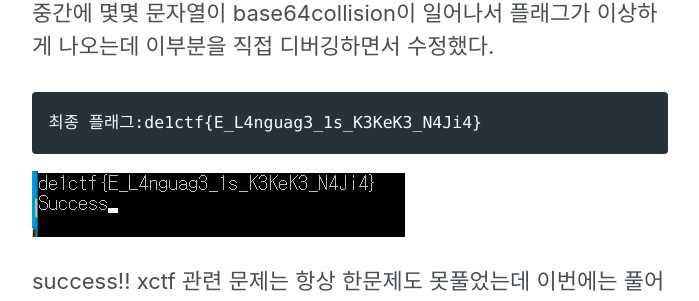
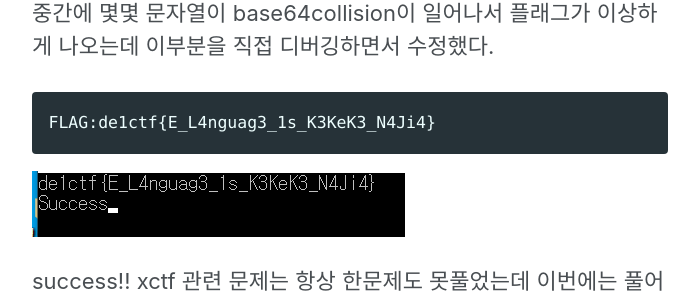
Before and after one commit to slyfizz3/slyfizz3.github.io, a Jekyll site: the page built from _posts/2019-08-06-de1ctf2019-Re_Sign.md, in a window 1280 px wide and 900 px high, scrolled down 3573 px. Shown: the part 147-448 px from the top of the window, without its empty margins (290-989 px from the left). Built offline with Jekyll 4.4.1, drawn with Linux system fonts in a browser that asks for light colours; cached includes are drawn as plain includes; nearby versions of some CDN libraries.

Commit message:
Update 2019-08-06-de1ctf2019-Re_Sign.md

````diff
--- a/_posts/2019-08-06-de1ctf2019-Re_Sign.md
+++ b/_posts/2019-08-06-de1ctf2019-Re_Sign.md
@@ -64,7 +64,7 @@ de1ctf{EBL4Zguag3B1sBK3KeJ3_MtJi4
 중간에 몇몇 문자열이 base64collision이 일어나서 플래그가 이상하게 나오는데 이부분을 직접 디버깅하면서 수정했다.
 
 ```
-최종 플래그:de1ctf{E_L4nguag3_1s_K3KeK3_N4Ji4}
+FLAG:de1ctf{E_L4nguag3_1s_K3KeK3_N4Ji4}
 ```
 
 ![success](https://raw.githubusercontent.com/slyfizz3/slyfizz3.github.io/master/image/Re_Sign/success.png)
````
